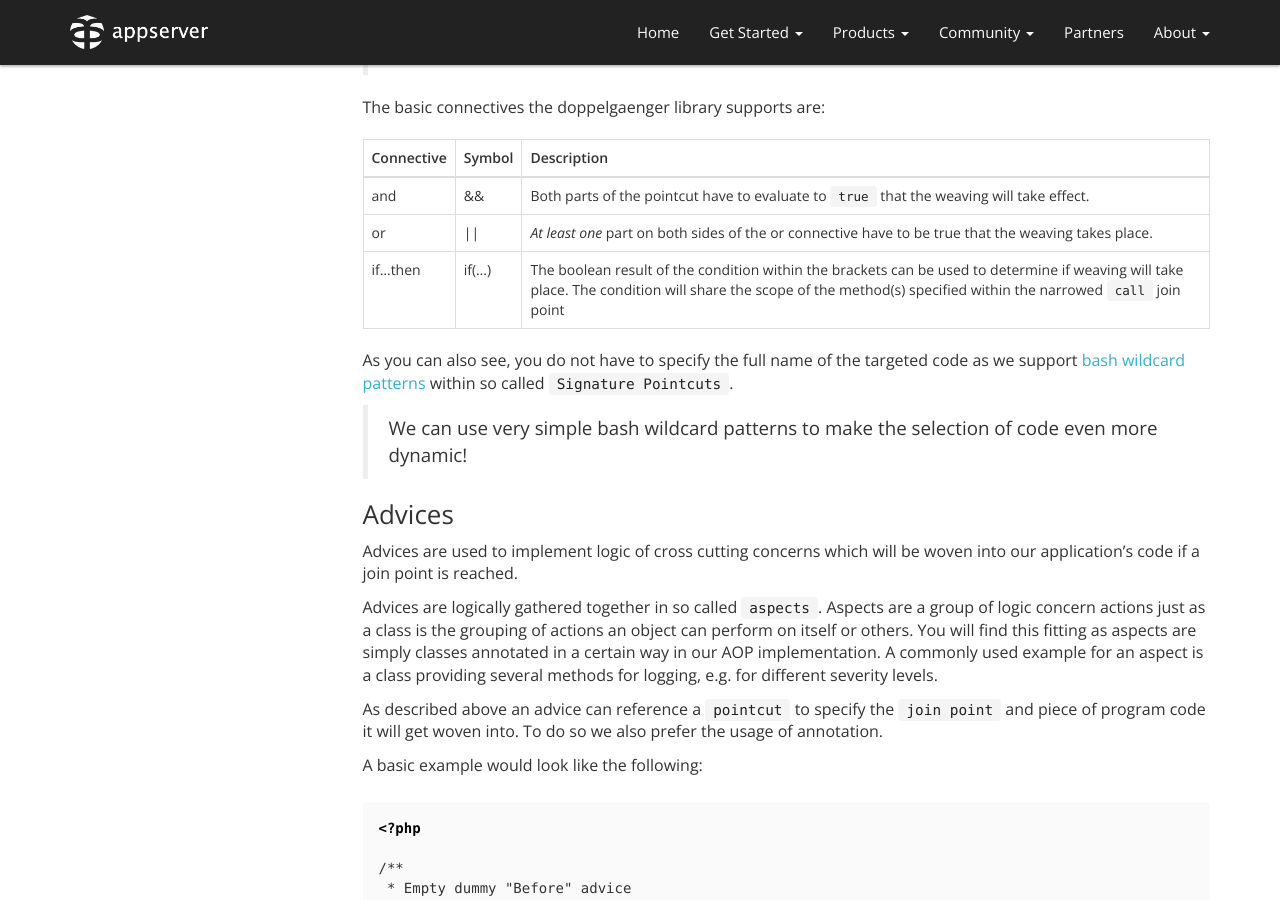
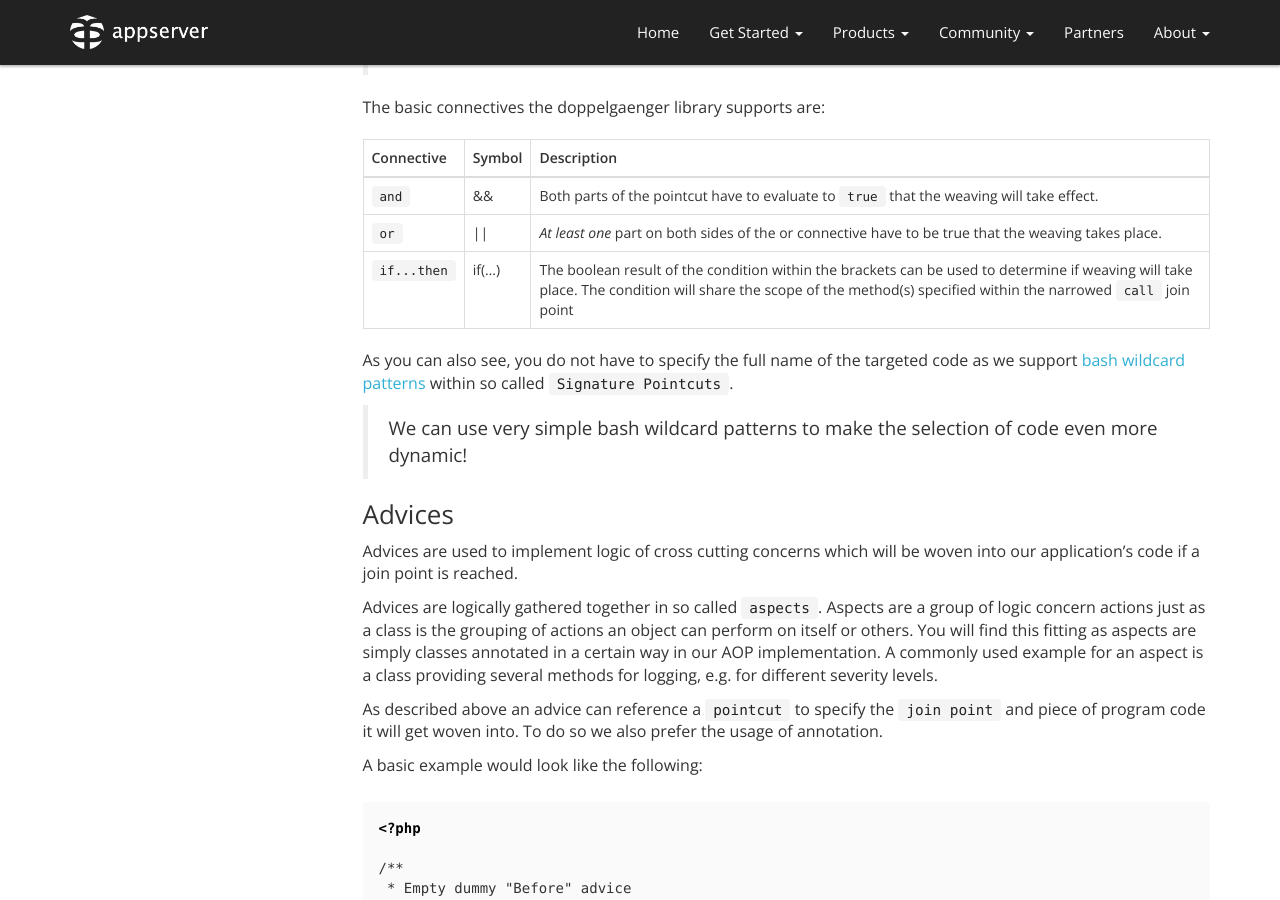
Before and after one commit to appserver-io/appserver, a Jekyll site: the page built from _docs/aop.md, in a window 1280 px wide and 900 px high, scrolled down 3439 px. Built offline with Jekyll 4.4.1, drawn with Linux system fonts in a browser that asks for light colours; nearby versions of some CDN libraries; library files that are not in the unit come from our copies; Markdown is read by kramdown in place of the engine named in the settings.

Commit message:
Update aop.md

```diff
--- a/_docs/aop.md
+++ b/_docs/aop.md
@@ -164,9 +164,9 @@ The basic connectives the doppelgaenger library supports are:
 
 | Connective  | Symbol      | Description                                                                                          |
 | ------------| ------------| -----------------------------------------------------------------------------------------------------|
-| and         | &&          | Both parts of the pointcut have to evaluate to `true` that the weaving will take effect.             |
-| or          | &#124;&#124;| *At least one* part on both sides of the or connective have to be true that the weaving takes place. |
-| if...then   | if(...)     | The boolean result of the condition within the brackets can be used to determine if weaving will take place. The condition will share the scope of the method(s) specified within the narrowed `call` join point |
+| `and`         | &&          | Both parts of the pointcut have to evaluate to `true` that the weaving will take effect.             |
+| `or`          | &#124;&#124;| *At least one* part on both sides of the or connective have to be true that the weaving takes place. |
+| `if...then`   | if(...)     | The boolean result of the condition within the brackets can be used to determine if weaving will take place. The condition will share the scope of the method(s) specified within the narrowed `call` join point |
 
 As you can also see, you do not have to specify the full name of the targeted code as we support [bash wildcard patterns](https://www.shell-tips.com/2006/11/04/using-bash-wildcards/) within so called `Signature Pointcuts`.
 
```
